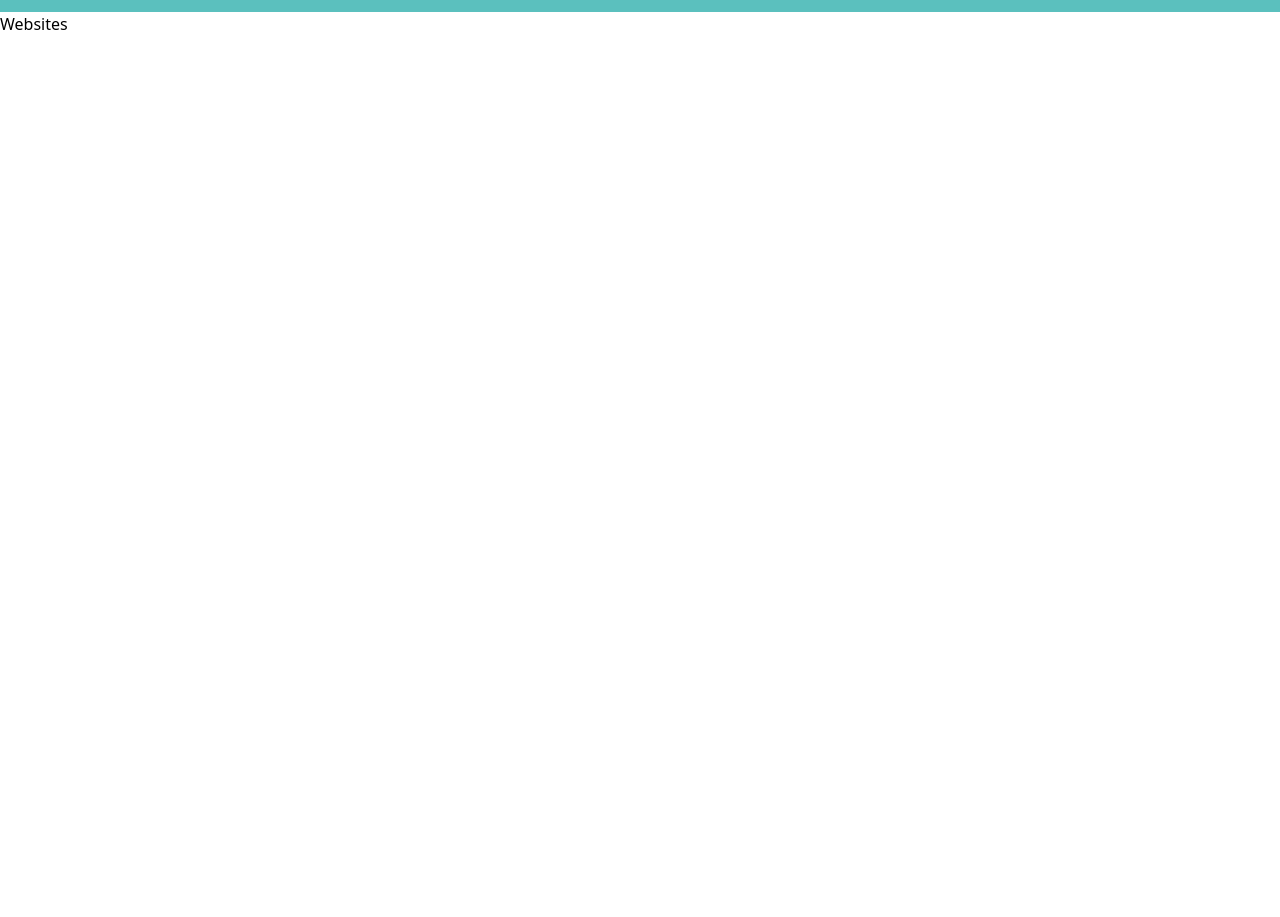
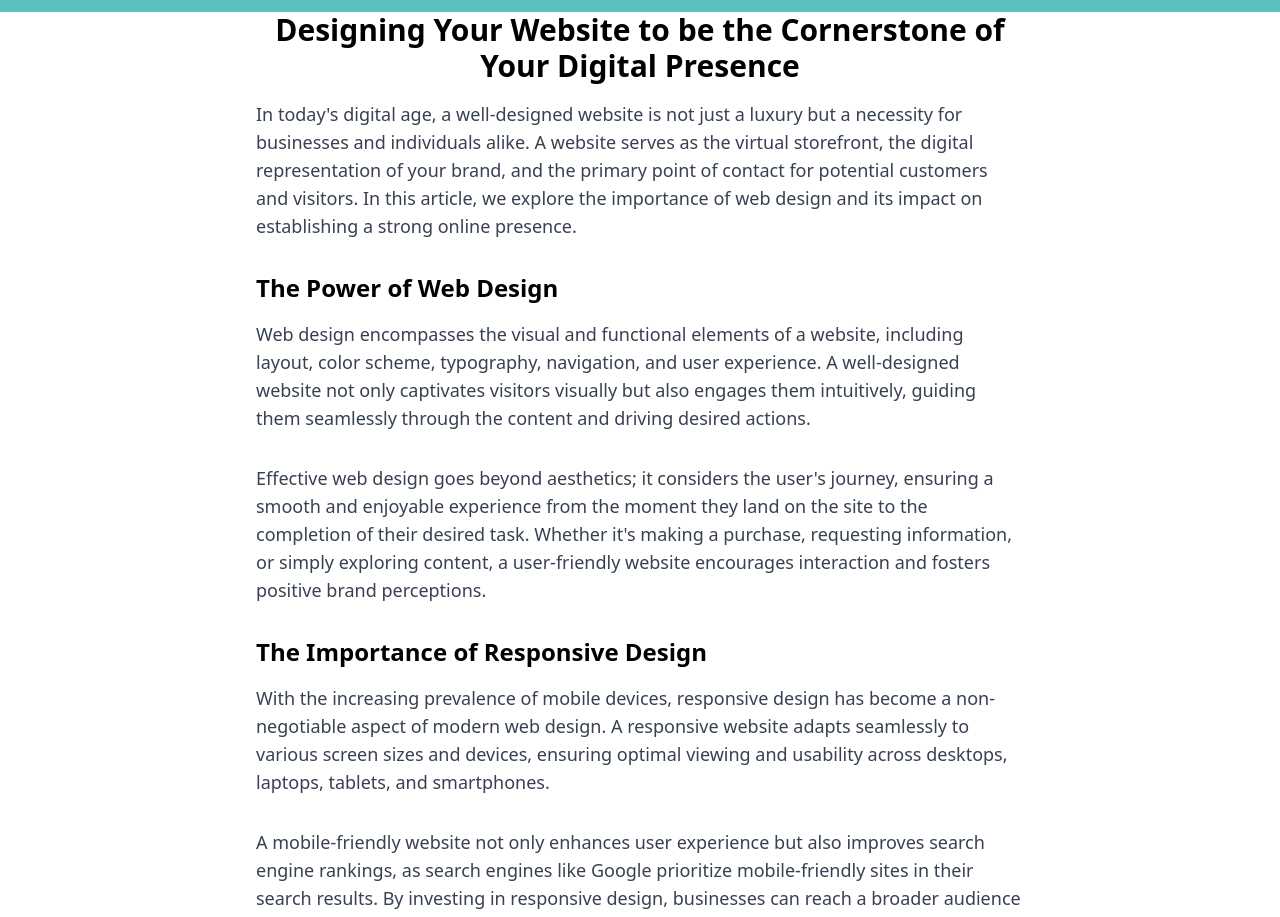
Before and after one commit to langjam350/jldesigns, a Next.js app: page /websites in a window 1280 px wide. Shown: the part 68-985 px from the top of the page. Before the commit the page ends 800 px from the top, so only its background shows below. Built offline with nearby package versions, Linux system fonts and the light colour scheme.

Commit message:
extending fitness and website pages

```diff
--- a/src/pages/blog/index.tsx
+++ b/src/pages/blog/index.tsx
@@ -90,7 +90,7 @@ export async function getStaticProps() {
   return {
     props: {
       posts,
-    },
+    }
   };
 }
 
--- a/src/pages/fitness/index.tsx
+++ b/src/pages/fitness/index.tsx
@@ -1,15 +1,36 @@
 import React from "react";
-import Layout from "../../app/layout"
-import Navigation from "../../components/Navigation"
-import "../../app/globals.css"
+import Navigation from "../../components/Navigation";
+import Layout from "../../app/layout";
+import Link from "next/link";
+import "../../app/globals.css";
 
-export const Fitness = () => {
+const Fitness = () => {
   return (
     <div>
       <Navigation />
-      <h1>Fitness</h1>
+      <div className="container mx-auto px-4">
+        <h1 className="text-3xl font-bold mb-8">Fitness: Enhancing Health and Wellness</h1>
+        <p className="text-lg text-gray-700 mb-6">
+          Fitness plays a crucial role in maintaining overall health and wellness. Regular physical activity not only strengthens muscles and improves cardiovascular health but also enhances mood, reduces stress, and boosts energy levels.
+        </p>
+        <p className="text-lg text-gray-700 mb-6">
+          Engaging in fitness activities such as cardio exercises, strength training, yoga, or sports can improve flexibility, coordination, and balance. It can also aid in weight management, reduce the risk of chronic diseases such as heart disease, diabetes, and certain cancers, and promote longevity.
+        </p>
+        <p className="text-lg text-gray-700 mb-6">
+          Furthermore, fitness is not just about physical health; it also has profound effects on mental and emotional well-being. Exercise releases endorphins, the body's natural mood lifters, which can alleviate symptoms of anxiety, depression, and stress. Regular physical activity promotes better sleep quality, enhances cognitive function, and improves self-esteem and confidence.
+        </p>
+        <p className="text-lg text-gray-700 mb-6">
+          Incorporating regular exercise into your routine is essential for maintaining a healthy lifestyle. Aim for at least 150 minutes of moderate-intensity aerobic activity or 75 minutes of vigorous-intensity activity per week, along with muscle-strengthening activities on two or more days a week.
+        </p>
+        <p className="text-lg text-gray-700 mb-6">
+          It's important to find activities you enjoy and make them a regular part of your routine. Whether it's going for a walk in nature, attending a group fitness class, or playing a sport with friends, finding ways to stay active can make fitness feel more like fun than work.
+        </p>
+        <p className="text-lg text-gray-700 mb-8">
+          For more information on fitness and health, explore our <Link href="/blog" className="text-accent">blog page</Link>. Discover tips, insights, and expert advice to help you achieve your fitness goals and lead a healthier, happier life.
+        </p>
+      </div>
     </div>
-  )
+  );
 };
 
 export default Fitness;
--- a/src/pages/websites/index.tsx
+++ b/src/pages/websites/index.tsx
@@ -1,14 +1,47 @@
 import React from "react";
-import Navigation  from "../../components/Navigation"
-import "../../app/globals.css"
+import Navigation from "../../components/Navigation";
+import "../../app/globals.css";
 
 const Websites = () => {
   return (
     <div>
       <Navigation />
-      <h1>Websites</h1>
+      <div className="container">
+        <h1 className="text-3xl font-bold mb-4 text-center">Designing Your Website to be the Cornerstone of Your Digital Presence</h1>
+        <p className="text-lg text-gray-700 mb-8">
+          In today's digital age, a well-designed website is not just a luxury but a necessity for businesses and individuals alike. A website serves as the virtual storefront, the digital representation of your brand, and the primary point of contact for potential customers and visitors. In this article, we explore the importance of web design and its impact on establishing a strong online presence.
+        </p>
+        <h2 className="text-2xl font-bold mb-4">The Power of Web Design</h2>
+        <p className="text-lg text-gray-700 mb-8">
+          Web design encompasses the visual and functional elements of a website, including layout, color scheme, typography, navigation, and user experience. A well-designed website not only captivates visitors visually but also engages them intuitively, guiding them seamlessly through the content and driving desired actions.
+        </p>
+        <p className="text-lg text-gray-700 mb-8">
+          Effective web design goes beyond aesthetics; it considers the user's journey, ensuring a smooth and enjoyable experience from the moment they land on the site to the completion of their desired task. Whether it's making a purchase, requesting information, or simply exploring content, a user-friendly website encourages interaction and fosters positive brand perceptions.
+        </p>
+        <h2 className="text-2xl font-bold mb-4">The Importance of Responsive Design</h2>
+        <p className="text-lg text-gray-700 mb-8">
+          With the increasing prevalence of mobile devices, responsive design has become a non-negotiable aspect of modern web design. A responsive website adapts seamlessly to various screen sizes and devices, ensuring optimal viewing and usability across desktops, laptops, tablets, and smartphones.
+        </p>
+        <p className="text-lg text-gray-700 mb-8">
+          A mobile-friendly website not only enhances user experience but also improves search engine rankings, as search engines like Google prioritize mobile-friendly sites in their search results. By investing in responsive design, businesses can reach a broader audience and stay ahead in today's mobile-centric landscape.
+        </p>
+        <h2 className="text-2xl font-bold mb-4">Building Trust and Credibility</h2>
+        <p className="text-lg text-gray-700 mb-8">
+          A professionally designed website instills trust and credibility in potential customers. A visually appealing layout, high-quality imagery, and clear messaging convey professionalism and attention to detail, signaling to visitors that they are dealing with a reputable and trustworthy brand.
+        </p>
+        <p className="text-lg text-gray-700 mb-8">
+          Additionally, features such as customer testimonials, client portfolios, and secure payment gateways further reinforce credibility and reassure visitors of the brand's reliability. By establishing trust online, businesses can convert website visitors into loyal customers and advocates for their brand.
+        </p>
+        <h2 className="text-2xl font-bold mb-4">Conclusion</h2>
+        <p className="text-lg text-gray-700 mb-8">
+          In conclusion, web design plays a pivotal role in shaping the digital identity and success of businesses and individuals. A well-designed website not only enhances brand visibility and credibility but also drives engagement, conversions, and ultimately, business growth. By prioritizing web design as a cornerstone of their digital strategy, businesses can establish a strong online presence and stand out in today's competitive marketplace.
+        </p>
+        <p className="text-lg text-gray-700">
+          For inquiries on web design or help creating your next project, feel free to contact James Lang at <a href="mailto:james.lang350@gmail.com" className="text-blue-500">james.lang350@gmail.com</a>.
+        </p>
+      </div>
     </div>
-  )
+  );
 };
 
 export default Websites;
```
